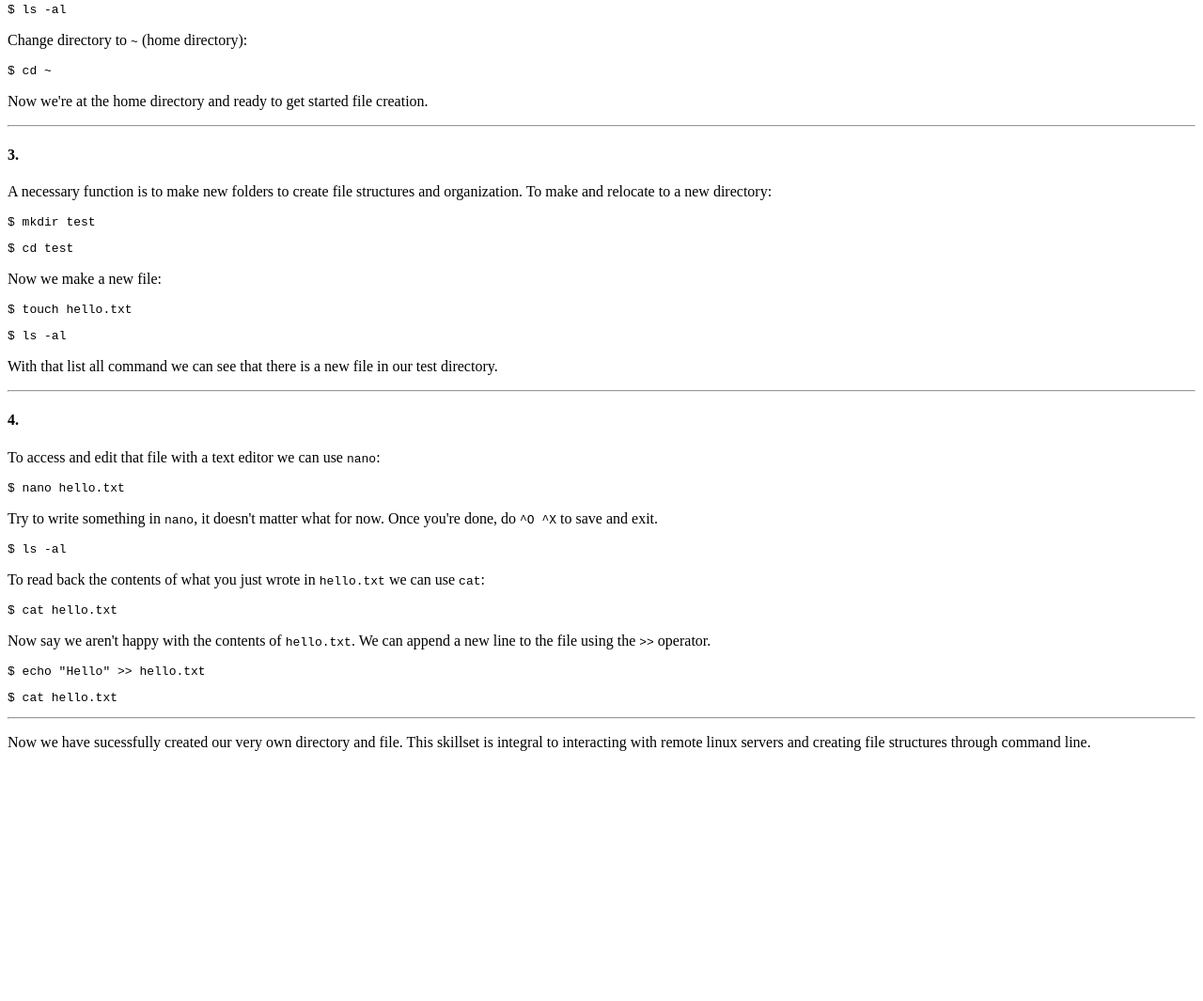
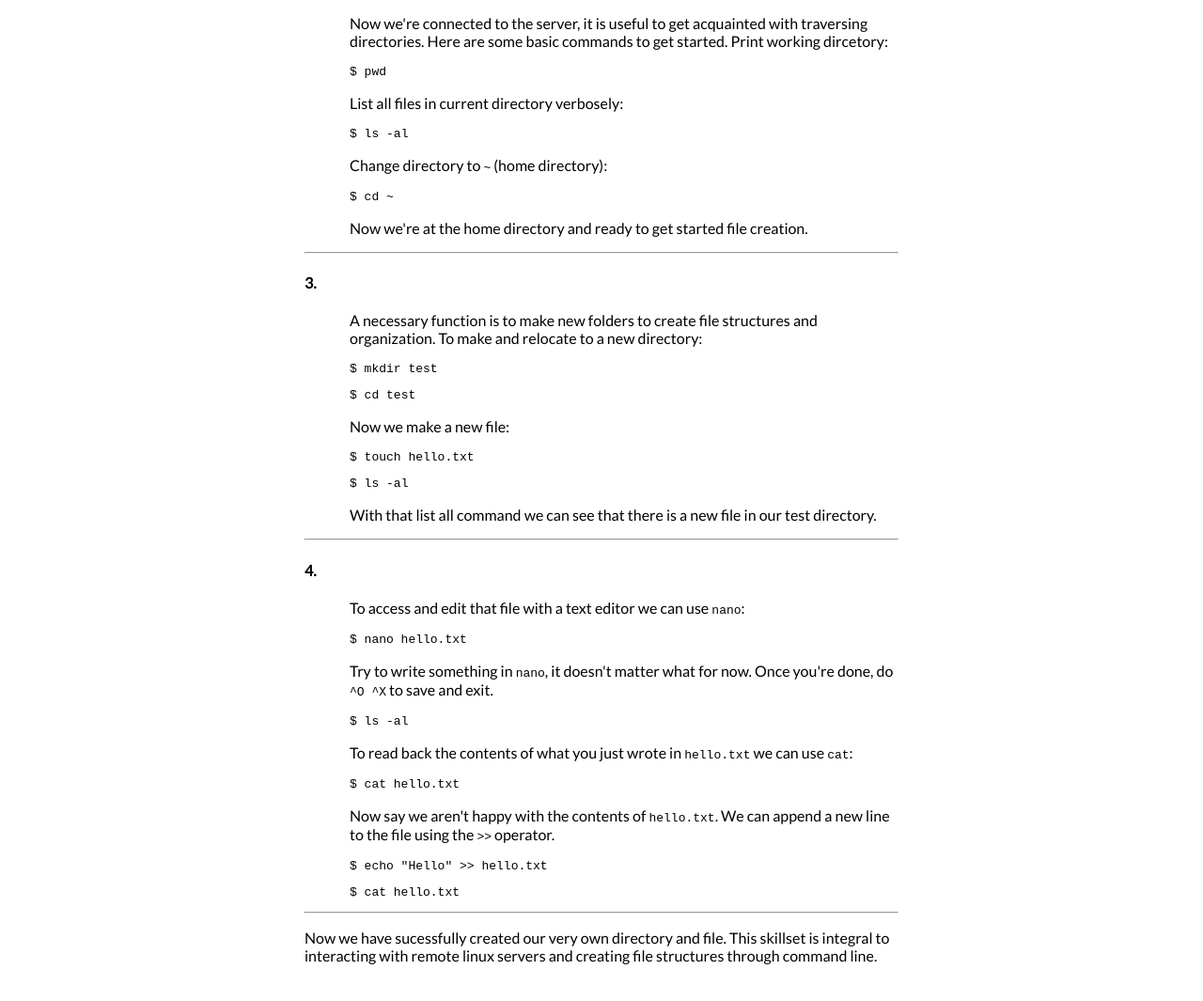
Before and after one commit to willdunklin/ssh-tutorial, a plain HTML site: page index.html in a window 1280 px wide. Shown: the part 543-1608 px from the top of the page at 94% size. Before the commit the page ends 1358 px from the top, so only its background shows below. Drawn offline with Linux system fonts and the light colour scheme.

Commit message:
Renamed html file for site deployment

```diff
--- a/ssh.html
+++ b/index.html
@@ -1,7 +1,18 @@
-<html><head><style>body {
-   color: black;
-}
-</style></head><body><h1 id="how-to-create-and-read-files-on-a-remote-server">How to Create and Read Files on a Remote Server</h1>
+<!DOCTYPE html><html lang="en" dir="ltr"><head><meta charset="utf-8"><title>How to Create and Read Files on a Remote Server</title>
+<link href="https://fonts.googleapis.com/css?family=Lato&display=swap" rel="stylesheet">
+<style>
+  * {box-sizing: border-box;}
+  body {color: black;font-family: 'Lato', sans-serif; display:flex; justify-content: center;}
+  .container{width:80%;}
+  @media screen and (min-width: 960px) {
+    .container{width:50%;}
+  }
+  .step{padding-left: 3em;}
+  .end{padding-bottom: 1.5em;}
+</style>
+</head>
+<body>
+<div class="container"><h1>How to Create and Read Files on a Remote Server</h1>
 <p><strong>OUTLINE:</strong></p>
 <ol>
 <li>Connecting to a server via ssh</li>
@@ -12,11 +23,14 @@
 <p>NOTE: the <code>$</code> indicates the use of the command line. Do not copy the <code>$</code> while typing commands.</p>
 <hr>
 <h4 id="1-">1.</h4>
+<div class="step">
 <p>First things first we need to connect to the remote server. To get started, in a command line (terminal for linux/mac, cmd/powershell for windows).</p>
 <pre><code><span class="hljs-variable">$ </span>ssh username<span class="hljs-variable">@ip</span>.address
 </code></pre><p>Enter password to connect.</p>
+</div>
 <hr>
 <h4 id="2-">2.</h4>
+<div class="step">
 <p>Now we&#39;re connected to the server, it is useful to get acquainted with traversing directories.
 Here are some basic commands to get started.
 Print working dircetory:</p>
@@ -26,8 +40,10 @@ Print working dircetory:</p>
 </code></pre><p>Change directory to <code>~</code> (home directory):</p>
 <pre><code>$ <span class="hljs-built_in">cd</span> ~
 </code></pre><p>Now we&#39;re at the home directory and ready to get started file creation.</p>
+</div>
 <hr>
 <h4 id="3-">3.</h4>
+<div class="step">
 <p>A necessary function is to make new folders to create file structures and organization.
 To make and relocate to a new directory:</p>
 <pre><code>$ <span class="hljs-keyword">mkdir</span> <span class="hljs-keyword">test</span>
@@ -36,8 +52,10 @@ To make and relocate to a new directory:</p>
 <pre><code><span class="hljs-variable">$ </span>touch hello.txt
 </code></pre><pre><code>$ <span class="hljs-keyword">ls</span> -<span class="hljs-keyword">al</span>
 </code></pre><p>With that list all command we can see that there is a new file in our test directory.</p>
+</div>
 <hr>
 <h4 id="4-">4.</h4>
+<div class="step">
 <p>To access and edit that file with a text editor we can use <code>nano</code>:</p>
 <pre><code><span class="hljs-variable">$ </span>nano hello.txt
 </code></pre><p>Try to write something in <code>nano</code>, it doesn&#39;t matter what for now.
@@ -48,6 +66,8 @@ Once you&#39;re done, do <code>^O ^X</code> to save and exit.</p>
 </code></pre><p>Now say we aren&#39;t happy with the contents of <code>hello.txt</code>. We can append a new line to the file using the <code>&gt;&gt;</code> operator.</p>
 <pre><code>$ echo <span class="hljs-string">"Hello"</span> <span class="hljs-meta">&gt;&gt; </span>hello.txt
 </code></pre><pre><code><span class="hljs-variable">$ </span>cat hello.txt
-</code></pre><hr>
-<p>Now we have sucessfully created our very own directory and file. This skillset is integral to interacting with remote linux servers and creating file structures through command line.</p>
-</body></html>
+</code></pre>
+</div>
+<hr>
+<p class="end">Now we have sucessfully created our very own directory and file. This skillset is integral to interacting with remote linux servers and creating file structures through command line.</p>
+</div></body></html>
```
